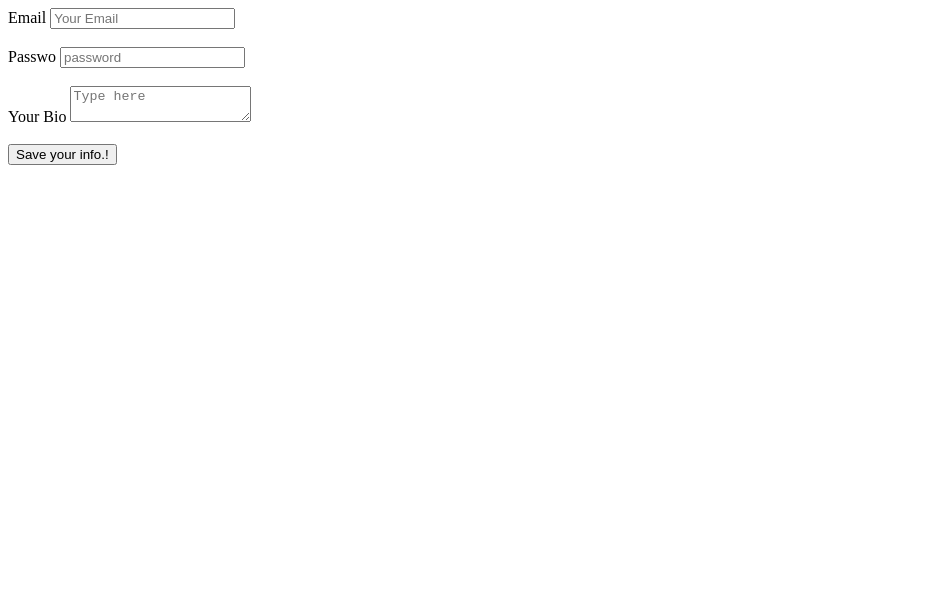
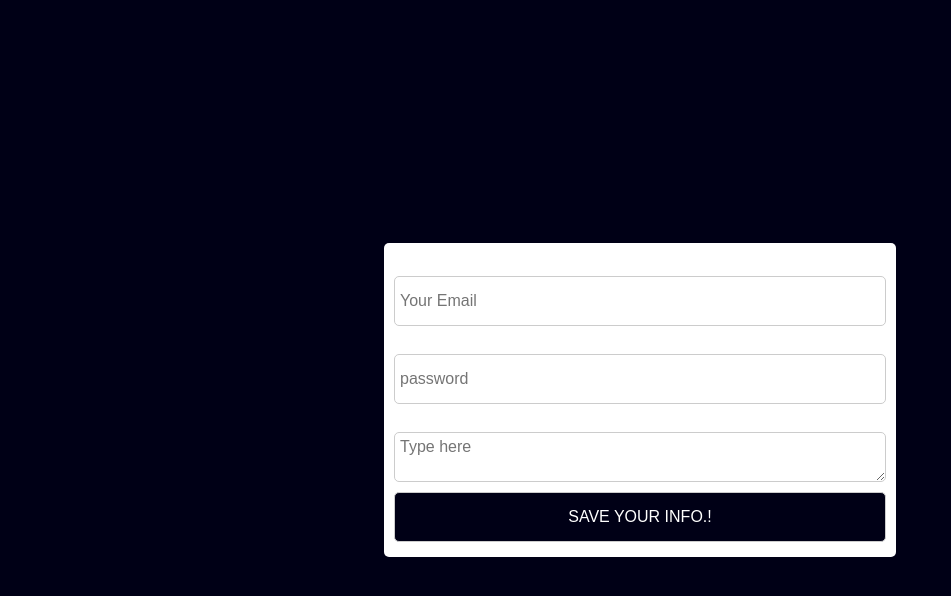
Before and after one commit to thronbeat/Form, a plain HTML site: page form.html in a window 1280 px wide. Shown: the whole page, without its empty margins (0-951 px from the left). Drawn offline with Linux system fonts and the light colour scheme.

Commit message:
form commit

```diff
--- /dev/null
+++ b/form.css
@@ -0,0 +1,40 @@
+*{
+    margin: 0;
+    padding: 0;
+    font-family: sans-serif;
+    box-sizing: border-box;
+}
+body{
+    height: 100vh;
+    background-color: #000016;
+    color: #fff;
+    display: flex;
+    align-items: center;
+    justify-content: center;
+}
+form{
+    background: #fff;
+    width: 40%;
+    padding: 10px;
+    display: flex;
+    flex-direction: column;
+    align-items: center;
+    border-radius: 5px;
+}
+form input,textarea{
+    position: relative;
+    width: 100%;
+    height: 50px;
+    border: 1px solid #ccc;
+    border-radius: 5px;
+    margin: 5px 0;
+    outline: none;
+    padding: 5px;
+    font-size: 16px;
+}
+form input[type="submit"]{
+    background-color: #000016;
+    color: #fff;
+    cursor: pointer;
+    text-transform: uppercase;
+}
--- a/form.html
+++ b/form.html
@@ -3,16 +3,17 @@
 <head>
     <meta charset="UTF-8">
     <meta name="viewport" content="width=device-width, initial-scale=1.0">
+    <link rel="stylesheet" href="form.css">
     <title>Form</title>
 </head>
 <body>
     <form action="#">
         <label for="#">Email</label>
-        <input type="email" name="" id="" placeholder="Your Email" required><br><br>
+        <input type="email" name="" id="" placeholder="Your Email" required>
         <label for="#">Passwo</label>
-        <input type="password" name="" id="" placeholder="password" required><br><br>
+        <input type="password" name="" id="" placeholder="password" required>
         <label for="#">Your Bio</label>
-        <textarea name="" id="" placeholder="Type here"></textarea><br><br>
+        <textarea name="" id="" placeholder="Type here"></textarea>
         <input type="submit" value="Save your info.!">
     </form>
 </body>
```
